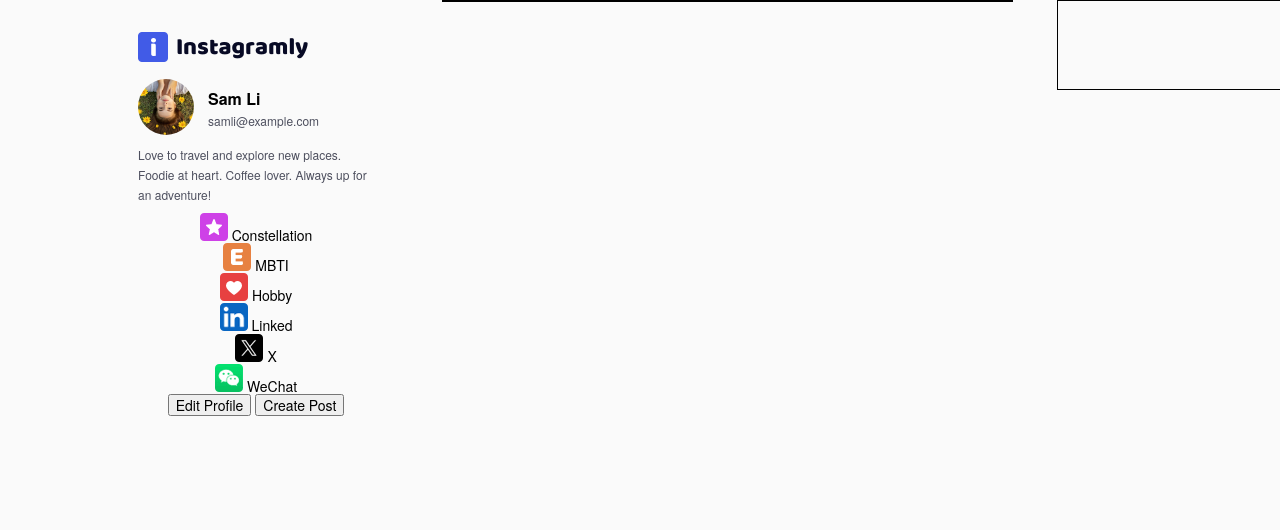
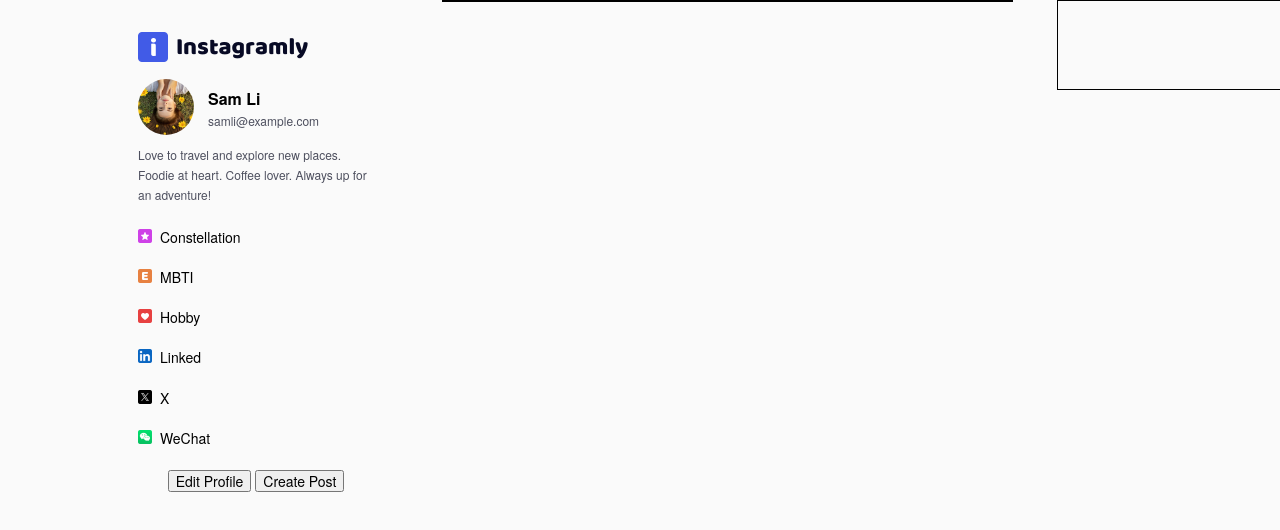
Before and after one commit to frankbai2024/web-21-frank, a website built with Vite: page frontend/index.html in a window 1280 px wide. Shown: the top 530 px of the page. Built offline with nearby package versions, Linux system fonts and the light colour scheme.

Commit message:
Web project 2

```diff
--- a/frontend/src/css/frames/profile-sidebar.css
+++ b/frontend/src/css/frames/profile-sidebar.css
@@ -63,3 +63,22 @@
 	line-height: 20px;
 	margin: 8px 0;
 }
+
+.profile-media {
+	width: 100%;
+	text-align: left;
+	margin-top: 15px;
+}
+
+.profile-media-item {
+	margin: 24px 0;
+}
+
+.profile-media-icon {
+	margin-right: 4px;
+}
+
+.profile-media-icon img {
+	width: 14px;
+	height: 14px;
+}
```
